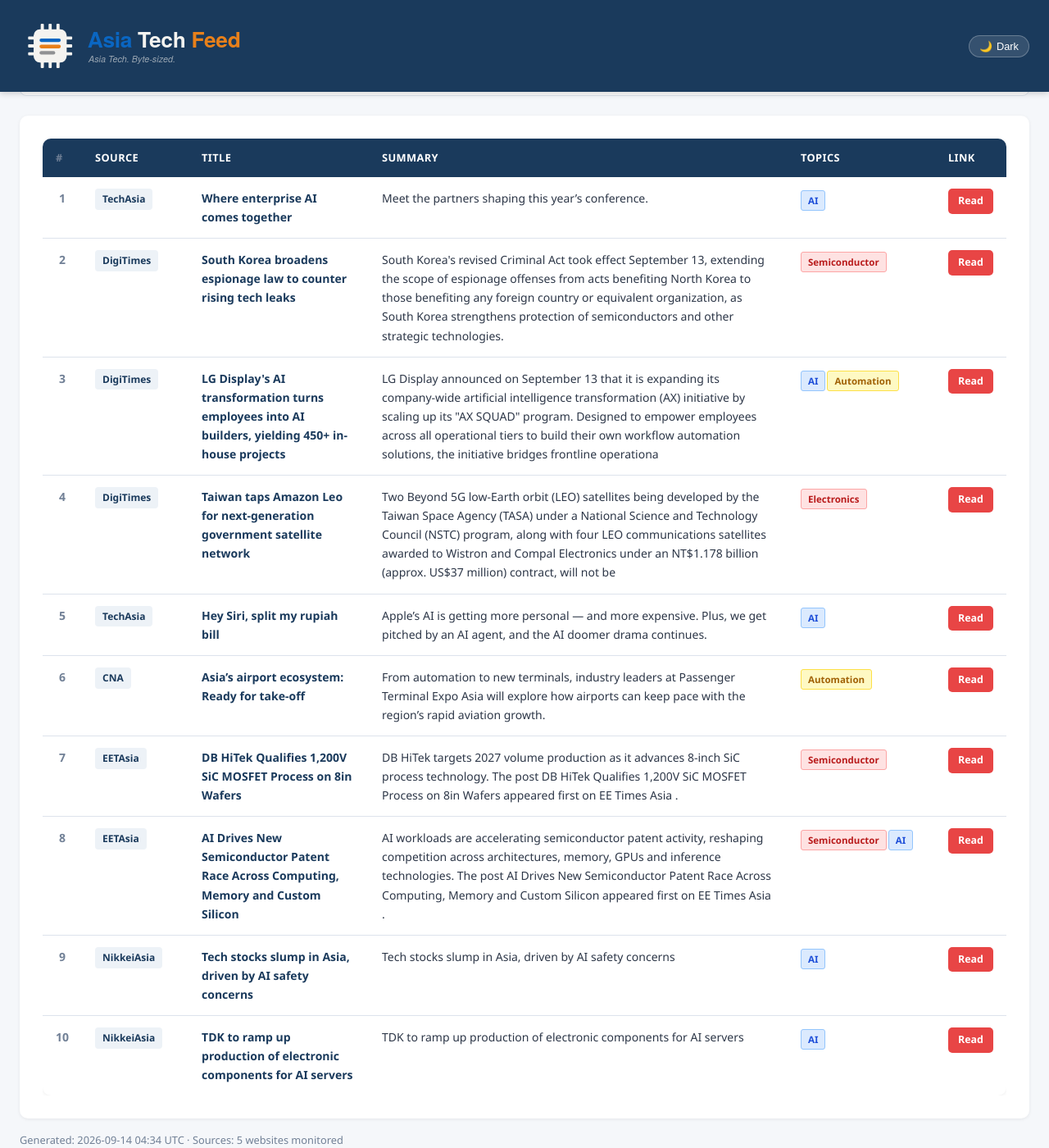
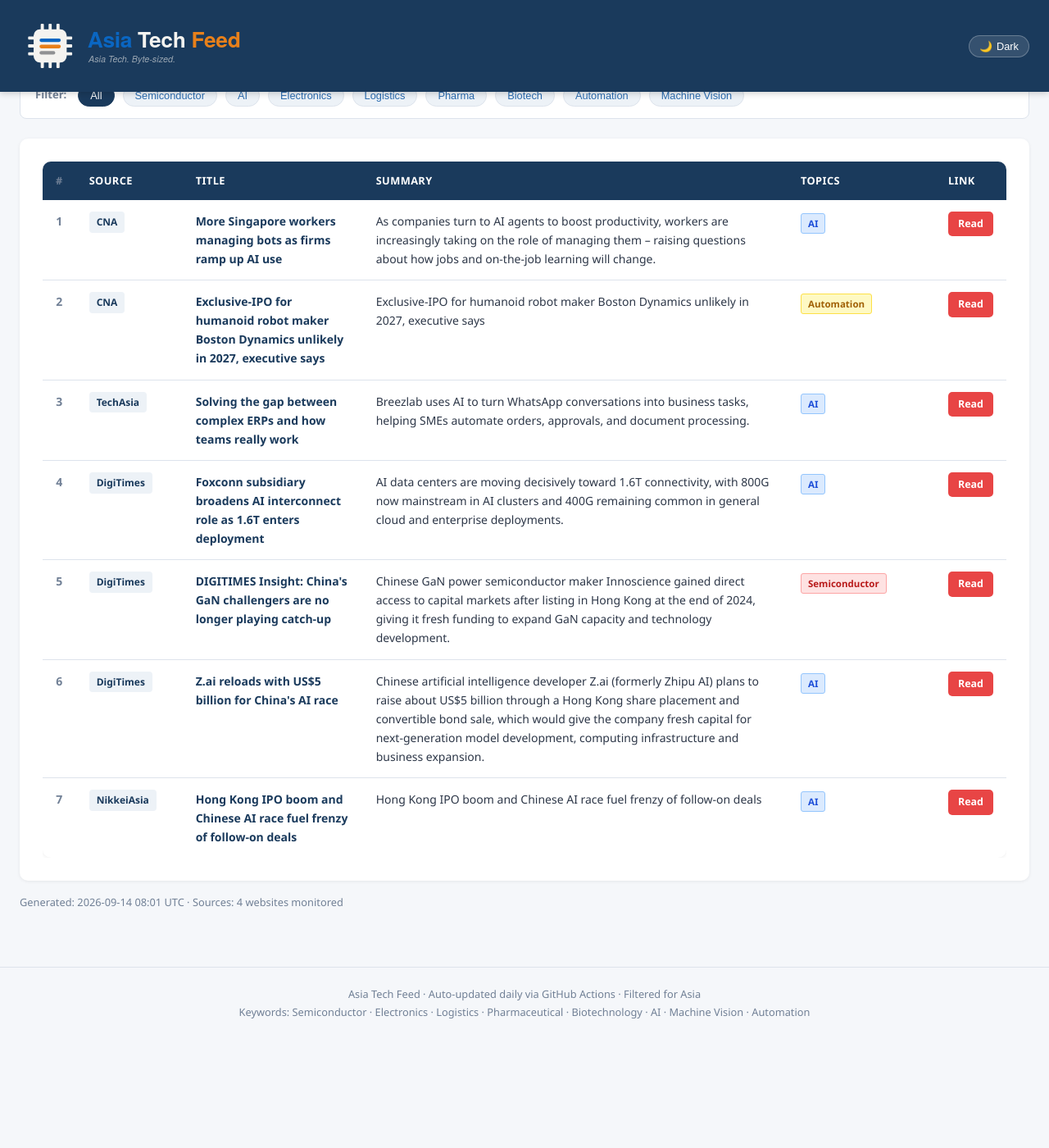
Before and after one commit to asiatechfeed/Asia-Tech-Feed, a Jekyll site: the page built from _posts/2026-09-14-asia-tech-news-digest.md, in a window 1280 px wide and 1400 px high, scrolled down 661 px. Shown: the whole window at 82% size. Built offline with Jekyll 4.4.1, drawn with Linux system fonts in a browser that asks for light colours; a script that is not in the unit is left out; after the commit the page ends 1928 px from its top, so only the background shows below that; some of the changed text lies outside the part shown.

Commit message:
📰 News digest 2026-09-14 (7 articles)

```diff
--- a/_posts/2026-09-14-asia-tech-news-digest.md
+++ b/_posts/2026-09-14-asia-tech-news-digest.md
@@ -1,16 +1,16 @@
 ---
 layout: post
 title: "Asia Tech News Digest - September 14, 2026"
-date: 2026-09-14 12:34:36 +0800
-articles_count: 10
-sources_count: 5
-sources: ["CNA", "DigiTimes", "EETAsia", "NikkeiAsia", "TechAsia"]
+date: 2026-09-14 16:01:03 +0800
+articles_count: 7
+sources_count: 4
+sources: ["CNA", "DigiTimes", "NikkeiAsia", "TechAsia"]
 csv_file: /assets/data/news-2026-09-14.tsv
-featured_title: "Where enterprise AI comes together"
-featured_url: "https://www.techinasia.com/conference-enterprise-ai"
-featured_source: "TechAsia"
-featured_summary: "Meet the partners shaping this year\u2019s conference."
-featured_image: ""
+featured_title: "More Singapore workers managing bots as firms ramp up AI use"
+featured_url: "https://www.channelnewsasia.com/singapore/more-singapore-workers-managing-bots-ai-agents-6382646"
+featured_source: "CNA"
+featured_summary: "As companies turn to AI agents to boost productivity, workers are increasingly taking on the role of managing them \u2013 raising questions about how jobs and on-the-job learning will change."
+featured_image: "https://dam.mediacorp.sg/image/upload/s--vlePfTzn--/c_fill,g_auto,h_676,w_1200/fl_relative,g_south_east,l_mediacorp:cna:watermark:2021-08:cna,w_0.1/f_auto,q_auto/v1/mediacorp/cna/image/2026/09/14/ey.png?itok=U7fMT3dA"
 ---
 
 <table class="news-table">
@@ -27,83 +27,59 @@ featured_image: ""
 <tbody>
 <tr>
   <td class="col-num">1</td>
-  <td class="col-source"><span class="source-badge">TechAsia</span></td>
-  <td class="col-title"><span class="article-title">Where enterprise AI comes together</span></td>
-  <td class="col-summary">Meet the partners shaping this year’s conference.</td>
+  <td class="col-source"><span class="source-badge">CNA</span></td>
+  <td class="col-title"><span class="article-title">More Singapore workers managing bots as firms ramp up AI use</span></td>
+  <td class="col-summary">As companies turn to AI agents to boost productivity, workers are increasingly taking on the role of managing them – raising questions about how jobs and on-the-job learning will change.</td>
   <td class="col-tags"><span class="tag ai">AI</span></td>
-  <td class="col-link"><a class="btn-link" href="https://www.techinasia.com/conference-enterprise-ai" target="_blank" rel="noopener">Read</a></td>
+  <td class="col-link"><a class="btn-link" href="https://www.channelnewsasia.com/singapore/more-singapore-workers-managing-bots-ai-agents-6382646" target="_blank" rel="noopener">Read</a></td>
 </tr>
 <tr>
   <td class="col-num">2</td>
-  <td class="col-source"><span class="source-badge">DigiTimes</span></td>
-  <td class="col-title"><span class="article-title">South Korea broadens espionage law to counter rising tech leaks</span></td>
-  <td class="col-summary">South Korea's revised Criminal Act took effect September 13, extending the scope of espionage offenses from acts benefiting North Korea to those benefiting any foreign country or equivalent organization, as South Korea strengthens protection of semiconductors and other strategic technologies.</td>
-  <td class="col-tags"><span class="tag semi">Semiconductor</span></td>
-  <td class="col-link"><a class="btn-link" href="https://www.digitimes.com/news/a20260914VL210/technology-samsung-north-korea-cxmt.html" target="_blank" rel="noopener">Read</a></td>
+  <td class="col-source"><span class="source-badge">CNA</span></td>
+  <td class="col-title"><span class="article-title">Exclusive-IPO for humanoid robot maker Boston Dynamics unlikely in 2027, executive says</span></td>
+  <td class="col-summary">Exclusive-IPO for humanoid robot maker Boston Dynamics unlikely in 2027, executive says</td>
+  <td class="col-tags"><span class="tag auto">Automation</span></td>
+  <td class="col-link"><a class="btn-link" href="https://www.channelnewsasia.com/business/exclusive-ipo-humanoid-robot-maker-boston-dynamics-unlikely-in-2027-executive-says-6382796" target="_blank" rel="noopener">Read</a></td>
 </tr>
 <tr>
   <td class="col-num">3</td>
-  <td class="col-source"><span class="source-badge">DigiTimes</span></td>
-  <td class="col-title"><span class="article-title">LG Display's AI transformation turns employees into AI builders, yielding 450+ in-house projects</span></td>
-  <td class="col-summary">LG Display announced on September 13 that it is expanding its company-wide artificial intelligence transformation (AX) initiative by scaling up its "AX SQUAD" program. Designed to empower employees across all operational tiers to build their own workflow automation solutions, the initiative bridges frontline operationa</td>
-  <td class="col-tags"><span class="tag ai">AI</span><span class="tag auto">Automation</span></td>
-  <td class="col-link"><a class="btn-link" href="https://www.digitimes.com/news/a20260914VL211/lg-display-staff-software.html" target="_blank" rel="noopener">Read</a></td>
+  <td class="col-source"><span class="source-badge">TechAsia</span></td>
+  <td class="col-title"><span class="article-title">Solving the gap between complex ERPs and how teams really work</span></td>
+  <td class="col-summary">Breezlab uses AI to turn WhatsApp conversations into business tasks, helping SMEs automate orders, approvals, and document processing.</td>
+  <td class="col-tags"><span class="tag ai">AI</span></td>
+  <td class="col-link"><a class="btn-link" href="https://www.techinasia.com/solving-gap-complex-erps-teams-work" target="_blank" rel="noopener">Read</a></td>
 </tr>
 <tr>
   <td class="col-num">4</td>
   <td class="col-source"><span class="source-badge">DigiTimes</span></td>
-  <td class="col-title"><span class="article-title">Taiwan taps Amazon Leo for next-generation government satellite network</span></td>
-  <td class="col-summary">Two Beyond 5G low-Earth orbit (LEO) satellites being developed by the Taiwan Space Agency (TASA) under a National Science and Technology Council (NSTC) program, along with four LEO communications satellites awarded to Wistron and Compal Electronics under an NT$1.178 billion (approx. US$37 million) contract, will not be</td>
-  <td class="col-tags"><span class="tag semi">Electronics</span></td>
-  <td class="col-link"><a class="btn-link" href="https://www.digitimes.com/news/a20260914PD215/amazon-leo-satellite-5g-taiwan-government.html" target="_blank" rel="noopener">Read</a></td>
+  <td class="col-title"><span class="article-title">Foxconn subsidiary broadens AI interconnect role as 1.6T enters deployment</span></td>
+  <td class="col-summary">AI data centers are moving decisively toward 1.6T connectivity, with 800G now mainstream in AI clusters and 400G remaining common in general cloud and enterprise deployments.</td>
+  <td class="col-tags"><span class="tag ai">AI</span></td>
+  <td class="col-link"><a class="btn-link" href="https://www.digitimes.com/news/a20260914PD225/data-design-fit-cpo-cooling.html" target="_blank" rel="noopener">Read</a></td>
 </tr>
 <tr>
   <td class="col-num">5</td>
-  <td class="col-source"><span class="source-badge">TechAsia</span></td>
-  <td class="col-title"><span class="article-title">Hey Siri, split my rupiah bill</span></td>
-  <td class="col-summary">Apple’s AI is getting more personal — and more expensive. Plus, we get pitched by an AI agent, and the AI doomer drama continues.</td>
-  <td class="col-tags"><span class="tag ai">AI</span></td>
-  <td class="col-link"><a class="btn-link" href="https://www.techinasia.com/hey-siri-split-rupiah-bill" target="_blank" rel="noopener">Read</a></td>
+  <td class="col-source"><span class="source-badge">DigiTimes</span></td>
+  <td class="col-title"><span class="article-title">DIGITIMES Insight: China's GaN challengers are no longer playing catch-up</span></td>
+  <td class="col-summary">Chinese GaN power semiconductor maker Innoscience gained direct access to capital markets after listing in Hong Kong at the end of 2024, giving it fresh funding to expand GaN capacity and technology development.</td>
+  <td class="col-tags"><span class="tag semi">Semiconductor</span></td>
+  <td class="col-link"><a class="btn-link" href="https://www.digitimes.com/news/a20260914PD223/china-gan-technology-innoscience-onsemi.html" target="_blank" rel="noopener">Read</a></td>
 </tr>
 <tr>
   <td class="col-num">6</td>
-  <td class="col-source"><span class="source-badge">CNA</span></td>
-  <td class="col-title"><span class="article-title">Asia’s airport ecosystem: Ready for take-off</span></td>
-  <td class="col-summary">From automation to new terminals, industry leaders at Passenger Terminal Expo Asia will explore how airports can keep pace with the region’s rapid aviation growth.</td>
-  <td class="col-tags"><span class="tag auto">Automation</span></td>
-  <td class="col-link"><a class="btn-link" href="https://www.channelnewsasia.com/advertorial/asias-airport-ecosystem-ready-take-6373896" target="_blank" rel="noopener">Read</a></td>
+  <td class="col-source"><span class="source-badge">DigiTimes</span></td>
+  <td class="col-title"><span class="article-title">Z.ai reloads with US$5 billion for China's AI race</span></td>
+  <td class="col-summary">Chinese artificial intelligence developer Z.ai (formerly Zhipu AI) plans to raise about US$5 billion through a Hong Kong share placement and convertible bond sale, which would give the company fresh capital for next-generation model development, computing infrastructure and business expansion.</td>
+  <td class="col-tags"><span class="tag ai">AI</span></td>
+  <td class="col-link"><a class="btn-link" href="https://www.digitimes.com/news/a20260914VL209/z.ai-price-development-business-infrastructure.html" target="_blank" rel="noopener">Read</a></td>
 </tr>
 <tr>
   <td class="col-num">7</td>
-  <td class="col-source"><span class="source-badge">EETAsia</span></td>
-  <td class="col-title"><span class="article-title">DB HiTek Qualifies 1,200V SiC MOSFET Process on 8in Wafers</span></td>
-  <td class="col-summary">DB HiTek targets 2027 volume production as it advances 8-inch SiC process technology. The post DB HiTek Qualifies 1,200V SiC MOSFET Process on 8in Wafers appeared first on EE Times Asia .</td>
-  <td class="col-tags"><span class="tag semi">Semiconductor</span></td>
-  <td class="col-link"><a class="btn-link" href="https://www.eetasia.com/db-hitek-qualifies-1200v-sic-mosfet-process-on-8in-wafers/" target="_blank" rel="noopener">Read</a></td>
-</tr>
-<tr>
-  <td class="col-num">8</td>
-  <td class="col-source"><span class="source-badge">EETAsia</span></td>
-  <td class="col-title"><span class="article-title">AI Drives New Semiconductor Patent Race Across Computing, Memory and Custom Silicon</span></td>
-  <td class="col-summary">AI workloads are accelerating semiconductor patent activity, reshaping competition across architectures, memory, GPUs and inference technologies. The post AI Drives New Semiconductor Patent Race Across Computing, Memory and Custom Silicon appeared first on EE Times Asia .</td>
-  <td class="col-tags"><span class="tag semi">Semiconductor</span><span class="tag ai">AI</span></td>
-  <td class="col-link"><a class="btn-link" href="https://www.eetasia.com/ai-drives-new-semiconductor-patent-race-across-computing-memory-and-custom-silicon/" target="_blank" rel="noopener">Read</a></td>
-</tr>
-<tr>
-  <td class="col-num">9</td>
   <td class="col-source"><span class="source-badge">NikkeiAsia</span></td>
-  <td class="col-title"><span class="article-title">Tech stocks slump in Asia, driven by AI safety concerns</span></td>
-  <td class="col-summary">Tech stocks slump in Asia, driven by AI safety concerns</td>
+  <td class="col-title"><span class="article-title">Hong Kong IPO boom and Chinese AI race fuel frenzy of follow-on deals</span></td>
+  <td class="col-summary">Hong Kong IPO boom and Chinese AI race fuel frenzy of follow-on deals</td>
   <td class="col-tags"><span class="tag ai">AI</span></td>
-  <td class="col-link"><a class="btn-link" href="https://asia.nikkei.com/business/markets/tech-stocks-slump-in-asia-driven-by-ai-safety-concerns" target="_blank" rel="noopener">Read</a></td>
-</tr>
-<tr>
-  <td class="col-num">10</td>
-  <td class="col-source"><span class="source-badge">NikkeiAsia</span></td>
-  <td class="col-title"><span class="article-title">TDK to ramp up production of electronic components for AI servers</span></td>
-  <td class="col-summary">TDK to ramp up production of electronic components for AI servers</td>
-  <td class="col-tags"><span class="tag ai">AI</span></td>
-  <td class="col-link"><a class="btn-link" href="https://asia.nikkei.com/business/technology/tdk-to-ramp-up-production-of-electronic-components-for-ai-servers" target="_blank" rel="noopener">Read</a></td>
+  <td class="col-link"><a class="btn-link" href="https://asia.nikkei.com/business/markets/equities/hong-kong-ipo-boom-and-chinese-ai-race-fuel-frenzy-of-follow-on-deals" target="_blank" rel="noopener">Read</a></td>
 </tr>
 </tbody>
 </table>
```
Also changed, not shown: _data/seen_urls.json (+8 -1 lines), _digest_meta.json (+23 -24 lines), assets/data/news-2026-09-14.tsv (+7 -10 lines), assets/data/search-index.json.
